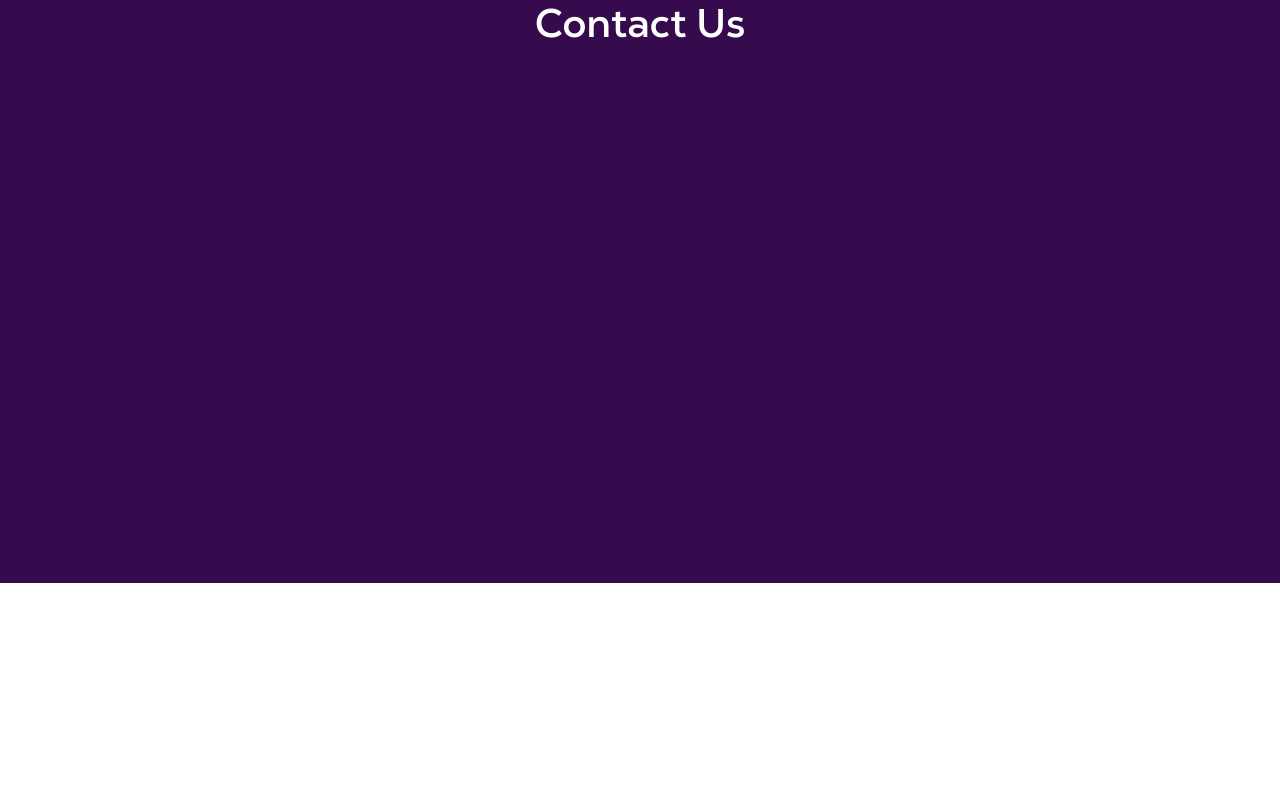
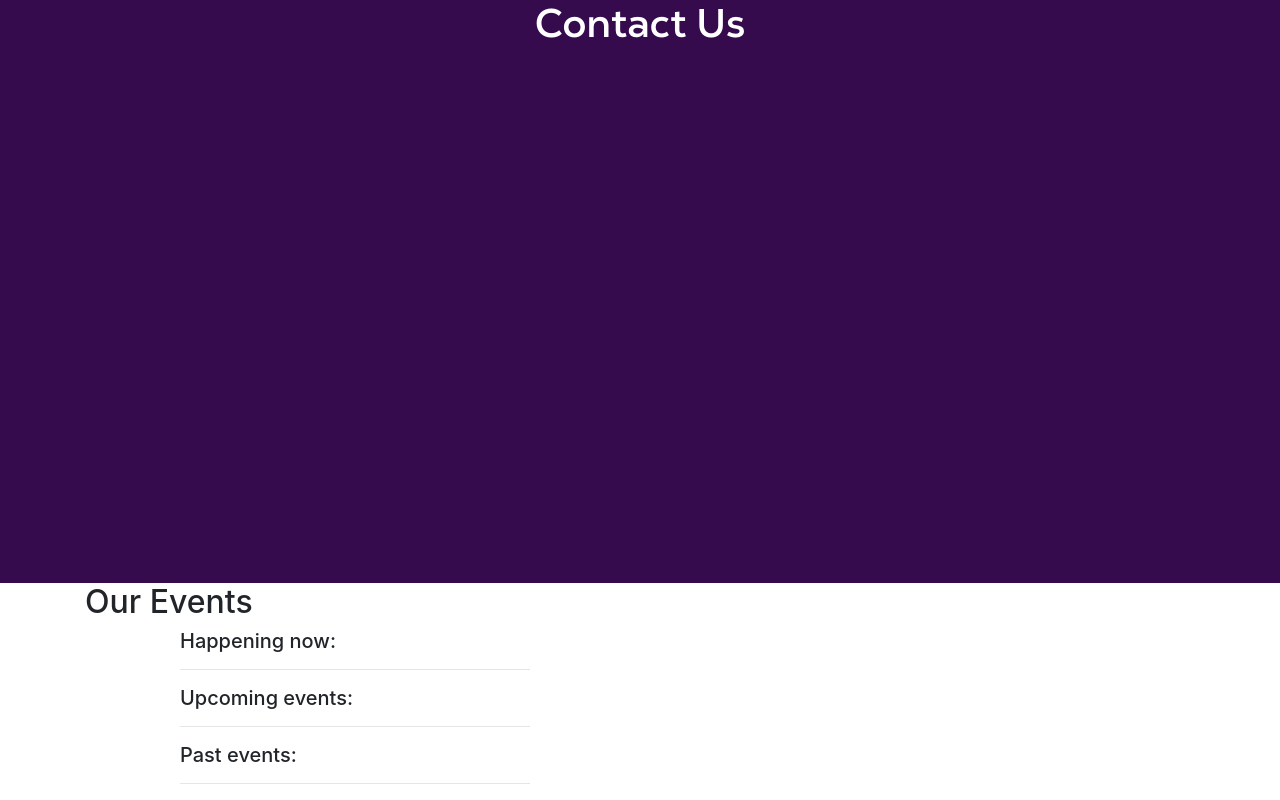
Before and after one commit to unicsmcr/unicsmcr.com-2019, a React (Create React App) app: page / in a window 1280 px wide. Shown: the part 1892-2692 px from the top of the page. Before the commit the page ends 2475 px from the top, so only its background shows below. Built offline with nearby package versions, Linux system fonts and the light colour scheme.

Commit message:
changed css

```diff
--- a/src/Home.js
+++ b/src/Home.js
@@ -25,7 +25,9 @@ const aboutUs = (
          or been programming for years, you will never be bored at our events. And if you still aren’t convinced,
          we have free pizza (and occasionally drinks). </p>
 )
-export default function Home() {
+export default class Home extends React.Component {
+
+    render() {
         return(
             <div>
                 <div class="divBlack">
@@ -45,6 +47,39 @@ export default function Home() {
                 <div class="divPurple">
                     <Header>Contact Us</Header>
                 </div>
+
+                {/* This has created the structure for the facebook events thing*/}
+                <section id="sponsors-events">
+                    <div class="row no-side-buffers">
+                        <div class="col-md-6">
+                        <h2 class="section-title">Our Events</h2>
+                        <div id="events-section" class="flex-vertical">
+                            <div class="row justify-content-center">
+                            <div id="events-list" class="col-lg-8">
+                                <div id="happening-now" class="event-subset">
+                                    <h5 class="event-subset-identifier">Happening now:</h5>
+                                    <hr class="event-subset-separator"/>
+                                    <div class="event-subset-list"></div>
+                                </div>
+                                <div id="upcoming" class="event-subset">
+                                    <h5 class="event-subset-identifier">Upcoming events:</h5>
+                                    <hr class="event-subset-separator"/>
+                                    <div class="event-subset-list"></div>
+                                </div>
+                                <div id="past">
+                                    <h5 class="event-subset-identifier">Past events:</h5>
+                                    <hr class="event-subset-separator"/>
+                                    <div class="event-subset-list"></div>
+                                </div>
+                            </div>
+                            </div>
+                        </div>
+                        </div>
+                    </div>
+                </section>
+
+
             </div>
         )
     }
+}
```
Lines whose indentation alone changed are shown as unchanged.
